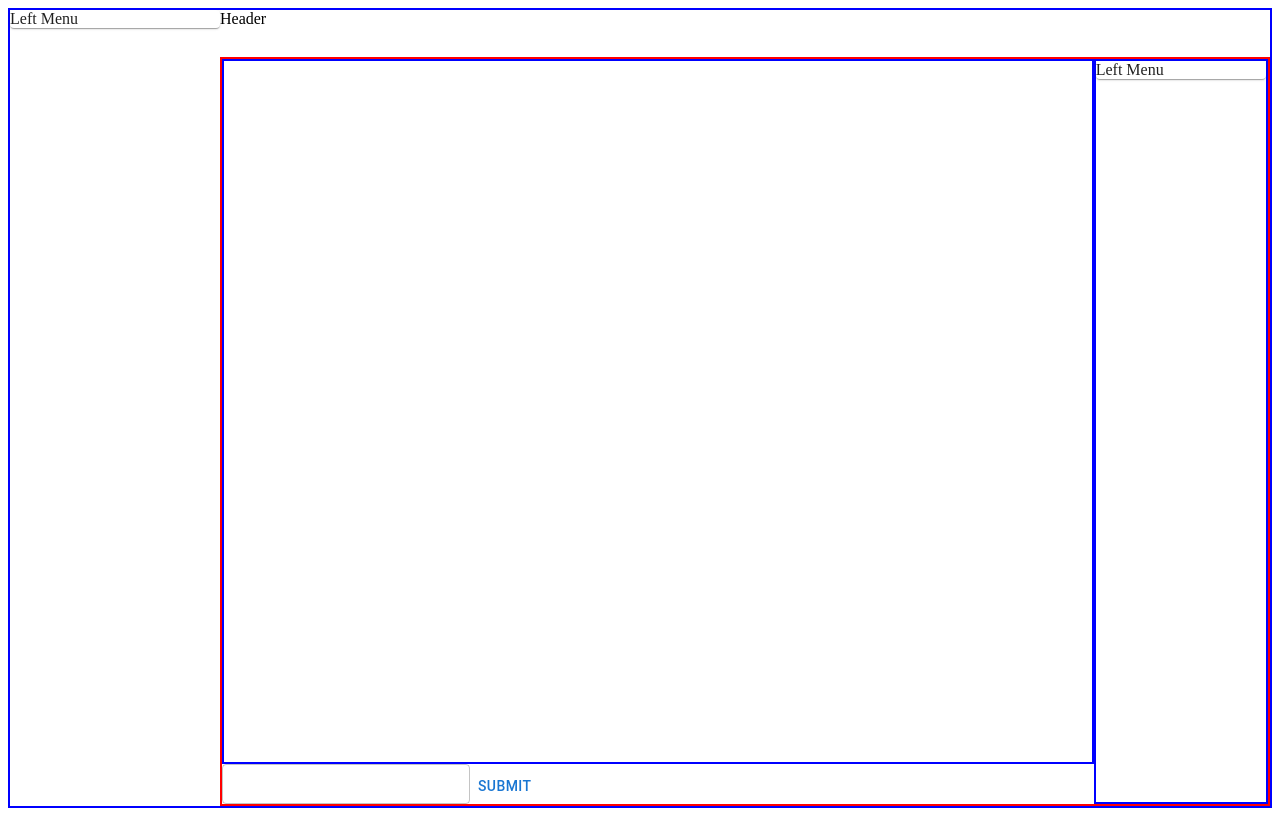
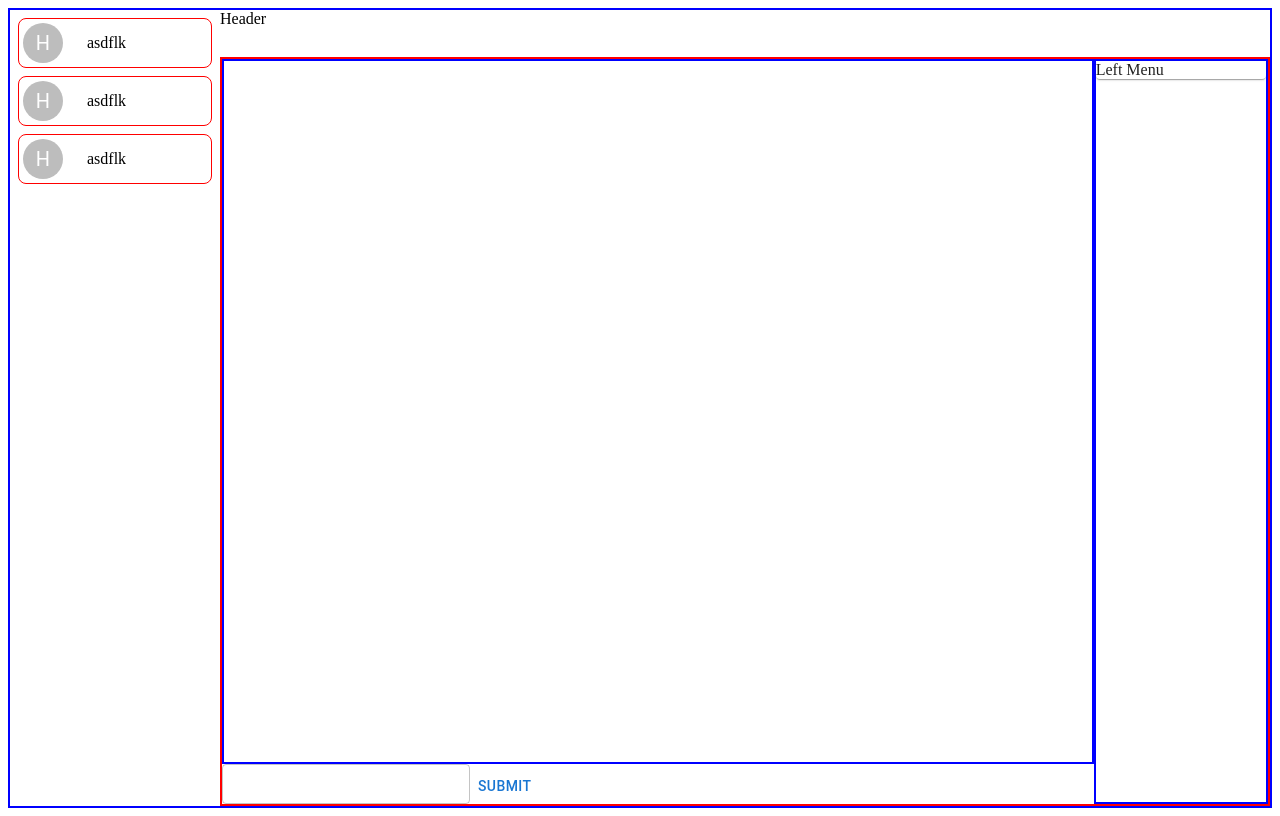
Before and after one commit to JustLenard/webSocketApp, a React (Vite) app in the folder client/: page / in a window 1280 px wide. Built offline with nearby package versions, Linux system fonts and the light colour scheme; no server answers.

Commit message:
added user/room small card

```diff
--- a/client/src/components/LeftMenu.tsx
+++ b/client/src/components/LeftMenu.tsx
@@ -1,7 +1,15 @@
-import { Card, Grid } from '@mui/material'
+import { Card, Divider, Grid } from '@mui/material'
+import { Stack } from '@mui/system'
+import RoomName from './RoomName'
 
 const LeftMenu = () => {
-	return <Card>Left Menu</Card>
+	return (
+		<Stack spacing={1} padding={1}>
+			<RoomName />
+			<RoomName />
+			<RoomName />
+		</Stack>
+	)
 }
 
 export default LeftMenu
--- /dev/null
+++ b/client/src/components/RoomName.tsx
@@ -0,0 +1,24 @@
+import { Avatar, Card } from '@mui/material'
+import { Stack } from '@mui/system'
+
+interface Props {}
+
+const RoomName: React.FC<Props> = () => {
+	return (
+		<Stack
+			display={'flex'}
+			direction={'row'}
+			border={'1px solid red'}
+			padding={0.5}
+			borderRadius={2}
+		>
+			<Avatar>H</Avatar>
+
+			<Stack display={'flex'} justifyContent={'center'} flexGrow={1} marginLeft={3}>
+				asdflk
+			</Stack>
+		</Stack>
+	)
+}
+
+export default RoomName
```
